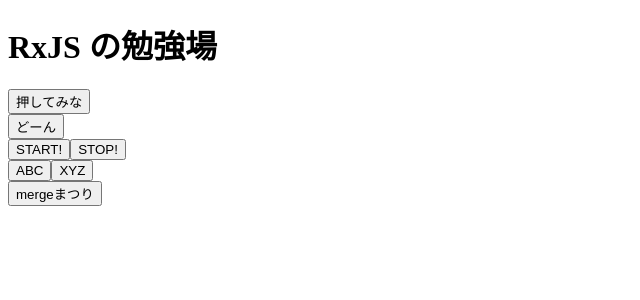
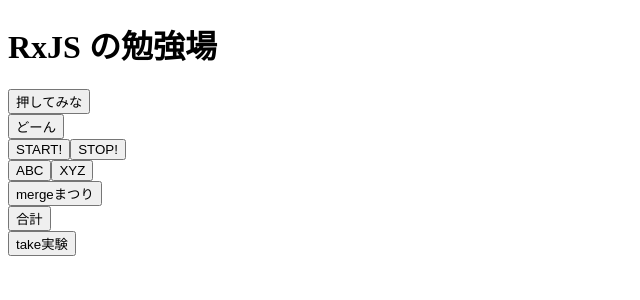
Before and after one commit to baggio4ever/rxjs-test, an Angular app: page / in a window 1280 px wide. Shown: the top 300 px of the page, without its empty margins (0-640 px from the left). Built offline with nearby package versions, Linux system fonts and the light colour scheme.

Commit message:
実装が気になるほどに魔法な動き。凄いよね。

```diff
--- a/src/app/app.component.html
+++ b/src/app/app.component.html
@@ -18,5 +18,11 @@
 <div>
   <button class="mergeFes" (click)="onMergeFes()">mergeまつり</button>
 </div>
+<div>
+  <button class="sumsum" (click)="onSumSum()">合計</button>
+</div>
+<div>
+  <button (click)="onTake()"> take実験</button>
+</div>
 
 <div *ngFor="let m of messages">{{m}}</div>
--- a/src/app/app.component.ts
+++ b/src/app/app.component.ts
@@ -10,6 +10,9 @@
 import 'rxjs/add/observable/interval';
 import 'rxjs/add/operator/map';
 import 'rxjs/add/operator/mapTo';
+import 'rxjs/add/operator/scan';
+import 'rxjs/add/operator/do';
+import 'rxjs/add/operator/take';
 
 /*
   ここのサイトで勉強中
@@ -47,7 +50,10 @@
           this.messages.push( s );
       });
 
-    const numB = Observable.from( [97,98,99,100,101] ).map( val=>{return val*10;});
+    const numB = Observable.from( [97,98,99,100,101] )
+                  .do( val=>console.error('do1:'+val) )
+                  .map( val=>{return val*10;})
+                  .do( val=>console.error('do2:'+val) );
     const strS = Observable.from( 'Say,Hello! 日本語だって大丈夫そう！' );
     this.numbers = Observable.of( 5,4,3,2,1 ).delay(2000).concat(numB.delay(1000)).concat(strS.delay(1000));
 
@@ -96,4 +102,26 @@
       console.info(val);
     })
   }
+
+  onSumSum(){
+    let sum = Observable.from([1,2,3,4,5,6,7,8,9,10]).scan( (acc,cur)=> acc+cur,0 );
+
+    sum.subscribe(
+      (val) => { this.messages.push( '途中までの合計は '+val+' です' ); },
+      (error:Error)=>{this.messages.push('ERROR!');},
+      ()=>{ this.messages.push('==== completed ====');}
+    );
+  }
+
+  onTake(){
+    console.log('begin onTake()');
+
+    Observable.interval(1000).take(5).subscribe(
+      (v)=>{console.log('take '+v);},
+      (error:Error)=>{console.log('ERROR!!');},
+      ()=>{console.log('++++ completed ++++');}
+    );
+
+    console.log('end onTake()');
+  }
 }
```
